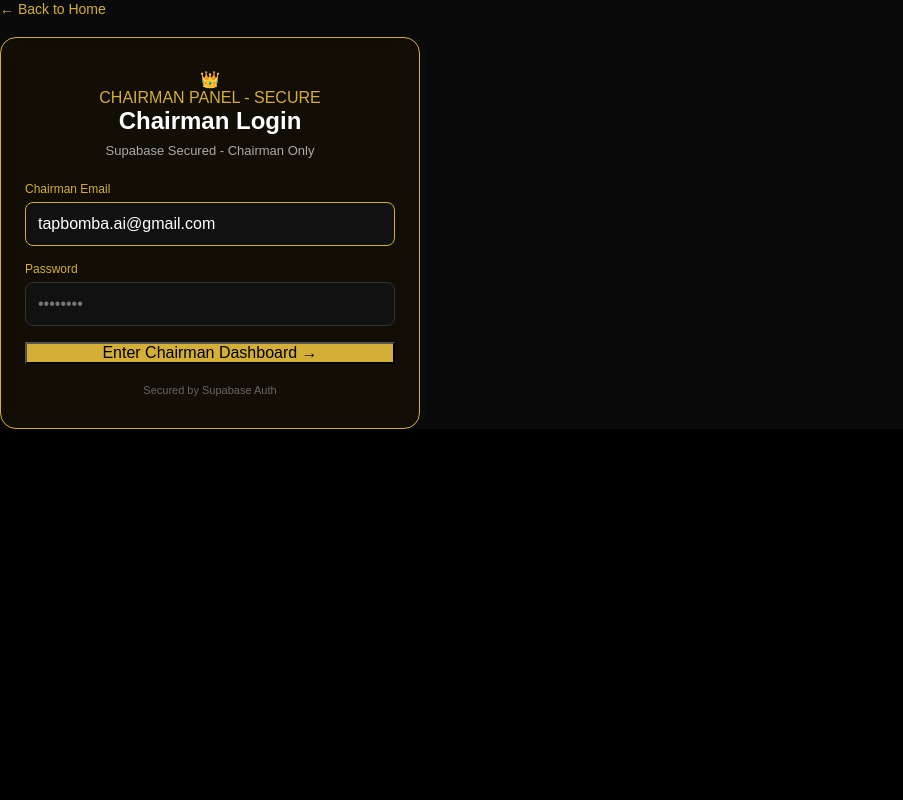
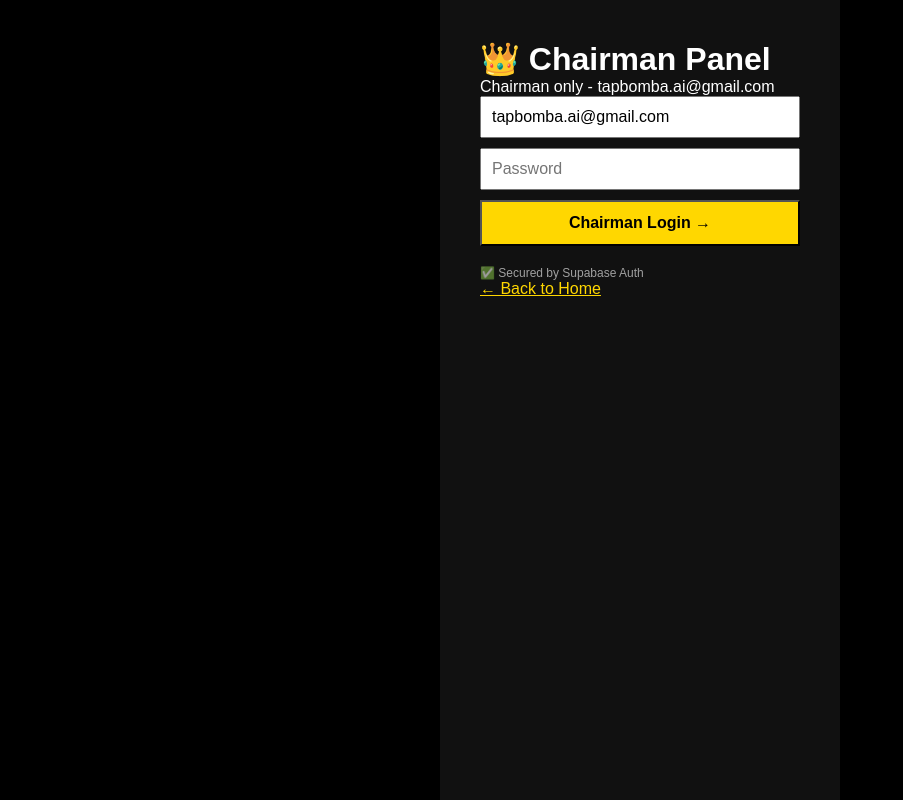
Before and after one commit to tapbombaai-glitch/main-naija-pidgin, a Next.js app: page /login in a window 1280 px wide. Shown: the whole page, without its empty margins (0-903 px from the left). Built offline with nearby package versions, Linux system fonts and the light colour scheme; no server answers.

Commit message:
Update page.js

```diff
--- a/app/login/page.js
+++ b/app/login/page.js
@@ -1,85 +1,55 @@
 "use client";
 import { useState } from "react";
-import Link from "next/link";
+import { useRouter } from "next/navigation";
 import { createClient } from "@/lib/supabase/client";
-import "./login.css"; // if you get css, if not remove this line
 
 export default function ChairmanLogin() {
-  const supabase = createClient();
   const [email, setEmail] = useState("tapbomba.ai@gmail.com");
   const [password, setPassword] = useState("");
+  const [loading, setLoading] = useState(false);
   const [error, setError] = useState("");
-  const [loading, setLoading] = useState(false);
-
-  const CHAIRMAN_EMAIL = "tapbomba.ai@gmail.com";
+  const router = useRouter();
+  const supabase = createClient();
 
   const handleLogin = async (e) => {
     e.preventDefault();
+    setLoading(true);
     setError("");
-    setLoading(true);
 
-    // Only Chairman fit use this login
-    if (email.trim().toLowerCase() !== CHAIRMAN_EMAIL.toLowerCase()) {
-      setError("❌ Only Chairman email allowed here. Workers use Worker Login.");
+    if (email.trim().toLowerCase() !== "tapbomba.ai@gmail.com") {
+      setError("Only Chairman tapbomba.ai@gmail.com fit login here");
       setLoading(false);
       return;
     }
 
-    if (!email || !password) {
-      setError("Fill email and password");
+    const { data, error } = await supabase.auth.signInWithPassword({
+      email: email.trim().toLowerCase(),
+      password: password,
+    });
+
+    if (error) {
+      setError(error.message);
       setLoading(false);
       return;
     }
 
-    const { data, error: loginError } = await supabase.auth.signInWithPassword({
-      email: email.trim(),
-      password: password,
-    });
-
-    if (loginError) {
-      setError("❌ " + loginError.message);
-      setLoading(false);
-      return;
-    }
-
-    if (data.user) {
-      // SUCCESS - Go Dashboard
-      window.location.href = "/admin/dashboard";
-    }
-
-    setLoading(false);
+    router.push("/admin/dashboard");
   };
 
   return (
-    <main className="workerLoginPage" style={{background:"#0a0a0a"}}>
-      <div className="loginContent">
-        <Link href="/" className="backLink">← Back to Home</Link>
-        <div className="loginCard" style={{borderColor:"#d4af37"}}>
-          <div className="loginHeader">
-            <div className="micIcon">👑</div>
-            <div className="workerLabel" style={{color:"#d4af37"}}>CHAIRMAN PANEL - SECURE</div>
-            <h1>Chairman Login</h1>
-            <p>Supabase Secured - Chairman Only</p>
-          </div>
-          <form onSubmit={handleLogin} className="loginForm">
-            <div className="inputGroup">
-              <label>Chairman Email</label>
-              <input type="email" value={email} onChange={(e) => setEmail(e.target.value)} required style={{borderColor:"#d4af37"}} />
-            </div>
-            <div className="inputGroup">
-              <label>Password</label>
-              <input type="password" placeholder="••••••••" value={password} onChange={(e) => setPassword(e.target.value)} required />
-            </div>
-            {error && <p style={{color:'#ff4444', background:'#3a1717', padding:'10px', borderRadius:'8px', fontSize:'13px'}}>{error}</p>}
-            <button type="submit" className="workerBtn" disabled={loading} style={{background:"#d4af37", color:"#000"}}>
-              {loading ? "Checking Chairman..." : "Enter Chairman Dashboard →"}
-            </button>
-          </form>
-          <div className="loginFooter">
-            <p>Secured by Supabase Auth</p>
-          </div>
-        </div>
-      </div>
-    </main>
+    <div style={{padding: 40, maxWidth: 400, margin: "auto", color: "white", background: "#111", minHeight: "100vh"}}>
+      <h1>👑 Chairman Panel</h1>
+      <p>Chairman only - tapbomba.ai@gmail.com</p>
+      <form onSubmit={handleLogin}>
+        <input value={email} onChange={e=>setEmail(e.target.value)} placeholder="Chairman Email" style={{width:"100%", padding:10, marginBottom:10}} />
+        <input type="password" value={password} onChange={e=>setPassword(e.target.value)} placeholder="Password" style={{width:"100%", padding:10, marginBottom:10}} />
+        {error && <p style={{color:"red"}}>{error}</p>}
+        <button type="submit" disabled={loading} style={{width:"100%", padding:12, background:"gold", color:"black", fontWeight:"bold"}}>
+          {loading ? "Checking Chairman..." : "Chairman Login →"}
+        </button>
+      </form>
+      <p style={{marginTop:20, fontSize:12, opacity:0.6}}>✅ Secured by Supabase Auth</p>
+      <a href="/" style={{color:"gold"}}>← Back to Home</a>
+    </div>
   );
 }
```
